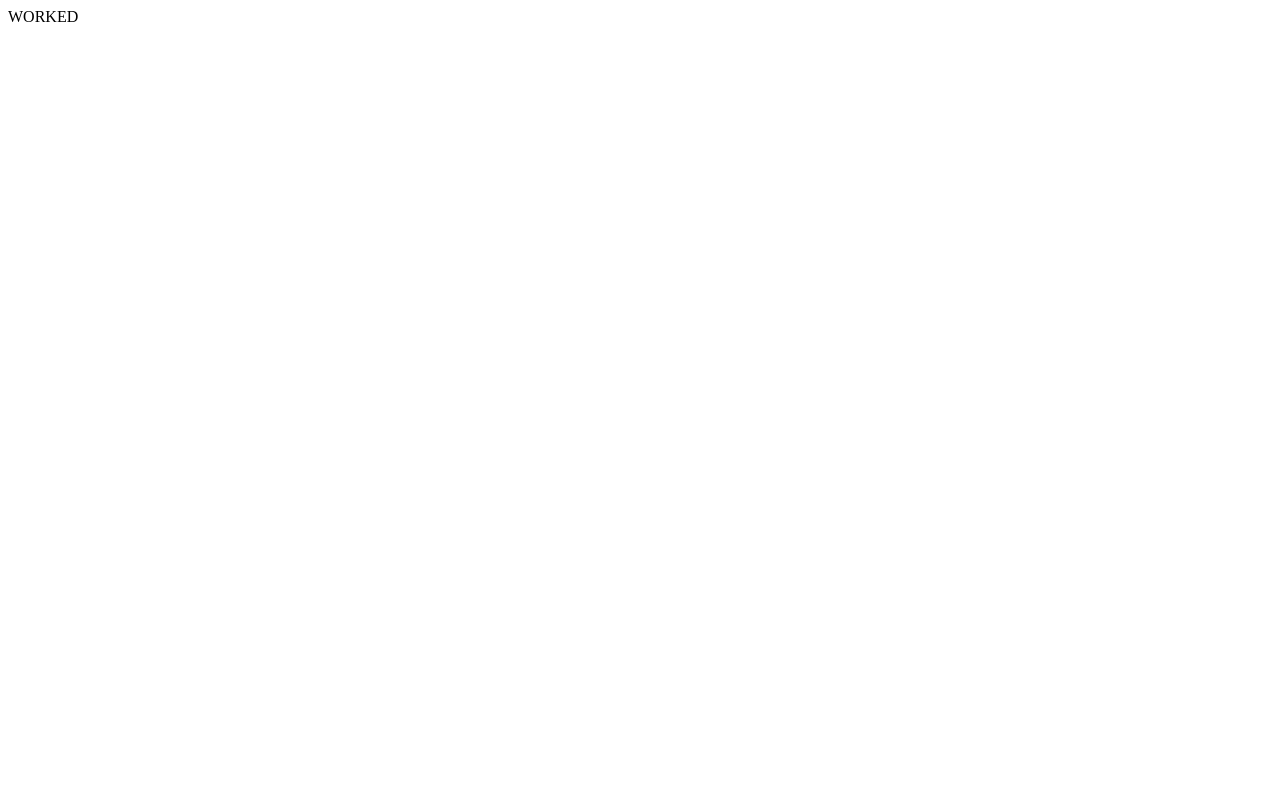
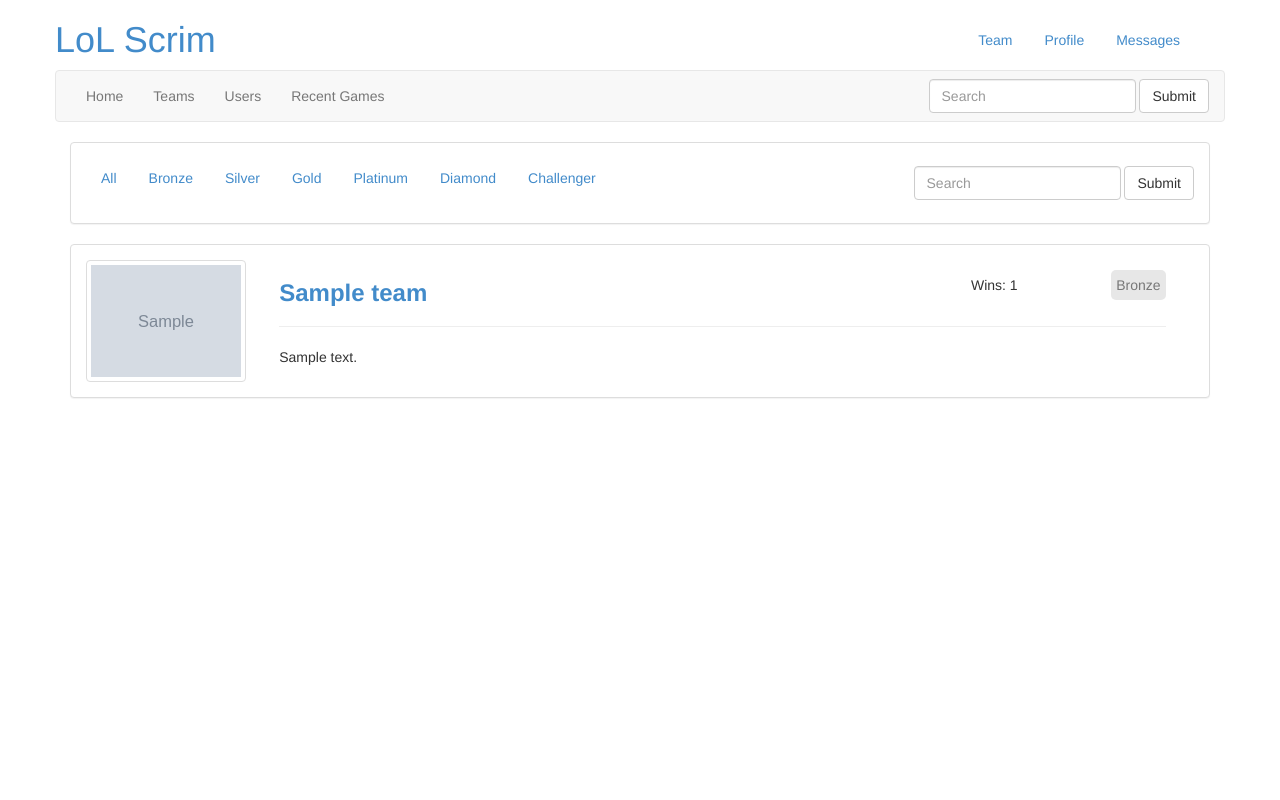
Before and after one commit to aslezak-old/scrim, a Django app: page /teams/B/ in a window 1280 px wide. Before the commit the page is almost empty. Run offline with Django 3.2, Linux system fonts and the light colour scheme; tables that the repository leaves empty hold one stand-in row (values such as "Sample post"); grey boxes marked "Sample" are stand-in pictures; some libraries are stand-ins or nearby versions.

Commit message:
working on /teams/views and layout changes

```diff
--- a/matchmaker/models.py
+++ b/matchmaker/models.py
@@ -9,6 +9,19 @@ class Team(models.Model):
     slug = models.SlugField(unique=True)
     description = models.TextField(blank=True)
     icon = models.ImageField(upload_to='/media', blank=True, null=True)
+    wins = models.IntegerField(default=0, null=True)
+    loses = models.IntegerField(default=0, null=True)
+
+    LEAGUE_CHOICES = (
+        ('B', 'Bronze'),
+        ('S', 'Silver'),
+        ('G', 'Gold'),
+        ('P', 'Platinum'),
+        ('D', 'Diamond'),
+        ('C', 'Challenger'),
+    )
+
+    league = models.CharField(max_length=1, choices=LEAGUE_CHOICES, null=True, blank=True)
 
     def __unicode__(self):
         return self.name
--- a/matchmaker/urls.py
+++ b/matchmaker/urls.py
@@ -3,5 +3,6 @@ from django.conf.urls import patterns, url
 from matchmaker import views
 
 urlpatterns = patterns('',
-    url(r'^$', views.index, name='index'),
+    url(r'^$', 'matchmaker.views.team_index', name='teams'),
+    url(r'^(?P<league>[A-Z])/$', 'matchmaker.views.detail', name='detail'),
 )
--- a/matchmaker/views.py
+++ b/matchmaker/views.py
@@ -5,9 +5,18 @@ from django.http import HttpResponse
 
 
 def index(request):
-    teams = Team.objects.all()
-    return render(request, 'index.html', {'teams': teams})
+    return render(request, 'index.html')
 
 
-def teams(request):
-    return HttpResponse("WORKED")
+def team_index(request):
+    teams = Team.objects.all()
+    return render(request, 'teams.html', {"all_teams": teams})
+
+
+def detail(request, league):
+    #Check if ALL, if so display all teams
+    if league == "A":
+        teams = Team.objects.all()
+    elif league:
+        teams = Team.objects.filter(league=league)
+    return render(request, 'teams.html', {"teams": teams})
--- a/scrim/urls.py
+++ b/scrim/urls.py
@@ -8,6 +8,6 @@ urlpatterns = patterns('',
     # url(r'^$', 'scrim.views.home', name='home'),
     # url(r'^blog/', include('blog.urls')),
     url(r'^$', 'matchmaker.views.index', name='index'),
-    url(r'^teams/', 'matchmaker.views.teams', name='teams'),
+    url(r'^teams/', include('matchmaker.urls')),
     url(r'^admin/', include(admin.site.urls)),
 )
--- a/static/style.css
+++ b/static/style.css
@@ -1,6 +1,4 @@
-.news {
-    min-height: 500px;
-}
+/* BASE */
 
 .login {
     float: right;
@@ -11,3 +9,56 @@
 .logo {
     float:left;
 }
+
+/* INDEX */
+
+.news {
+    min-height: 500px;
+}
+
+/* TEAMS PAGE */
+
+.leagues {
+    float:left;
+}
+
+.teamicon {
+    width:160px;
+    float: left;
+    margin-right: 3%;
+}
+
+.teamicon a{
+    margin-bottom: 0;
+}
+.teamContent {
+    float: left;
+    width: 80%;
+}
+
+.teamContentHeader {
+    overflow: hidden;
+}
+
+.teamContentHeader h3 {
+    float:left;
+    margin-bottom: 0;
+    font-weight: bold;
+
+}
+
+.teamContentHeader .league {
+    margin-top:10px;
+    float:right;
+    background-color:#e7e7e7;
+    padding: 5px;
+    color:#777;
+    border-radius:5px;
+}
+
+.teamContentHeader .wins {
+    float:right;
+    margin-top:10px;
+    padding: 5px;
+    margin-right: 10%;
+}
--- a/templates/base.html
+++ b/templates/base.html
@@ -9,7 +9,7 @@
 </head>
 <body>
 <div class="container">
-    <div class="row"><h1 class="logo"><a href="/">LoL Scrim</a></h1>
+    <div class="row"><h1 class="logo"><a href="{% url 'matchmaker.views.index' %}">LoL Scrim</a></h1>
         <ul class="nav nav-pills login">
             <li><a href="#">Team</a></li>
             <li><a href="#">Profile</a></li>
@@ -20,8 +20,8 @@
         <nav class="navbar navbar-default" role="navigation">
             <div class="collapse navbar-collapse" id="bs-example-navbar-collapse-1">
                 <ul class="nav navbar-nav">
-        <li class="active"><a href="#">Home</a></li>
-        <li><a href="{% url 'matchmaker.views.teams' %}">Teams</a></li>
+                    <li><a href="{% url 'index' %}">Home</a></li>
+                    <li><a href="{% url 'teams' %}">Teams</a></li>
                     <li><a href="#">Users</a></li>
                     <li><a href="#">Recent Games</a></li>
                 </ul>
@@ -32,37 +32,15 @@
                     <button type="submit" class="btn btn-default">Submit</button>
                 </form>
 
-    </div><!-- /.navbar-collapse -->
+            </div>
+            <!-- /.navbar-collapse -->
         </nav>
     </div>
-
-    <div class="row">
-    <div class="col-xs-8 col-md-8 news">
-        {% block content %}{% endblock %}
-    <div class="nav-page text-center">
-        <ul class="pagination ">
-          <li><a href="#">&laquo;</a></li>
-          <li><a href="#">1</a></li>
-          <li><a href="#">2</a></li>
-          <li><a href="#">3</a></li>
-          <li><a href="#">4</a></li>
-          <li><a href="#">5</a></li>
-          <li><a href="#">&raquo;</a></li>
-        </ul>
-    </div>
-    </div>
-    <div class="col-xs-4 col-md-4">
-        {% block sidebar %}{% endblock %}
-    </div>
-</div>
+    {% block body %}{% endblock %}
 </div>
 
 
 
-
-
-
-</div>
 <script src="{% static 'bootstrap/js/bootstrap.min.js' %}"></script>
 </body>
 </html>
--- /dev/null
+++ b/templates/layouts/1column.html
@@ -0,0 +1,8 @@
+{% extends "base.html" %}
+{% block body %}
+<div class="row">
+    <div class="col-xs-12 col-md-12 news">
+        {% block content %}{% endblock %}
+    </div>
+</div>
+{% endblock %}
--- /dev/null
+++ b/templates/teams.html
@@ -0,0 +1,56 @@
+{% extends "layouts/1column.html" %}
+{% block content %}
+
+    <div class="panel panel-default">
+        <div class="panel-body">
+            <ul class="nav nav-pills leagues">
+                <li><a href="/teams/A/">All</a></li>
+                <li><a href="/teams/B/">Bronze</a></li>
+                <li><a href="/teams/S/">Silver</a></li>
+                <li><a href="/teams/G/">Gold</a></li>
+                <li><a href="/teams/P/">Platinum</a></li>
+                <li><a href="/teams/D/">Diamond</a></li>
+                <li><a href="/teams/C/">Challenger</a></li>
+            </ul>
+            <form class="navbar-form navbar-right" role="search">
+                <div class="form-group">
+                    <input type="text" class="form-control" placeholder="Search">
+                </div>
+                <button type="submit" class="btn btn-default">Submit</button>
+            </form>
+        </div>
+    </div>
+
+    {% if not teams %}
+
+        <p>No info!</p>
+
+    {% endif %}
+
+    {% for t in teams %}
+
+        <div class="panel panel-default">
+            <div class="panel-body">
+                <div class="teamicon">
+                    <a href="" class="thumbnail">
+                        <img src="{{ t.icon }}" alt="...">
+                    </a>
+                </div>
+
+                <div class="teamContent">
+                    <div class="teamContentHeader">
+                        <h3><a href="">{{ t.name }}</a></h3>
+                        <span class="league">{{ t.get_league_display }}</span>
+                        <span class="wins">Wins: {{ t.wins }}</span>
+
+                    </div>
+                    <hr/>
+                    <p>{{ t.description }}</p>
+
+                </div>
+
+
+            </div>
+        </div>
+    {% endfor %}
+{% endblock %}
```
Also changed, not shown: templates/index.html (+16 -4 lines), templates/layouts/2column.html (added, +11 -0 lines), matchmaker/migrations/0002_initial.py, matchmaker/migrations/0003_auto__add_field_team_league.py, matchmaker/migrations/0003_auto__add_user.py (deleted), matchmaker/migrations/0004_auto__add_field_team_icon.py (deleted). Lines whose indentation alone changed are shown as unchanged.
